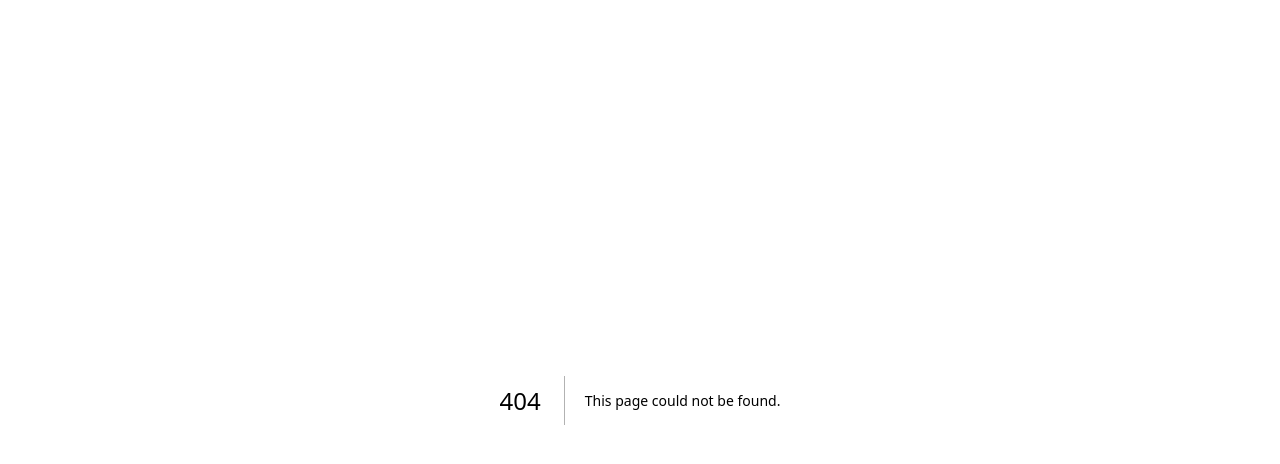
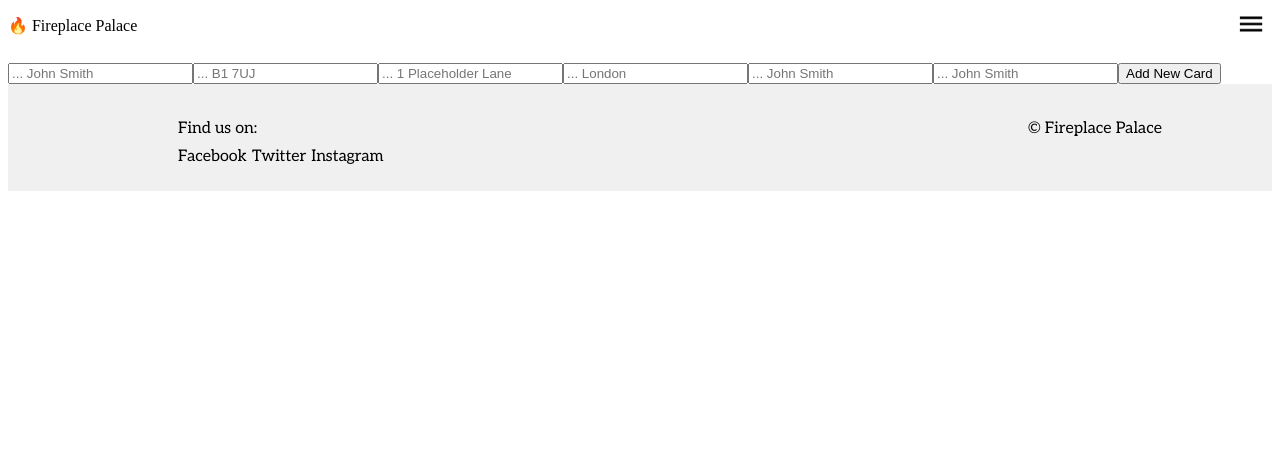
Before and after one commit to cbazzy/fireplace-fork, a Next.js app: page /booking in a window 1280 px wide. Before the commit this address had no page. Shown: the top 464 px of the page. Built offline with nearby package versions, Linux system fonts and the light colour scheme.

Commit message:
form page initial set up

```diff
--- /dev/null
+++ b/app/booking/page.js
@@ -0,0 +1,21 @@
+import Image from "next/image";
+import "./page.css";
+import "react";
+
+import Footer from "../../src/footer-folder/footer.jsx";
+import Header from "../../src/header-folder/header.jsx";
+import FounderHero from "@/src/founders-hero-folder/Hero";
+import FoundersCards from "@/src/founders-mid-container/founders-cards";
+import Form from "@/src/form-folder/form";
+
+export default function Home() {
+  return (
+    <>
+      <Header />
+      <main>
+        <Form />
+      </main>
+      <Footer />
+    </>
+  );
+}
--- a/src/footer-folder/footer.jsx
+++ b/src/footer-folder/footer.jsx
@@ -9,15 +9,9 @@ export default function Footer() {
           <div className="footer-left-upper">Find us on:</div>
 
           <div className="footer-left-lower">
-            <div className="social-media">
-            Facebook
-            </div>
-            <div className="social-media">
-            Twitter
-            </div>
-            <div className="social-media">
-            Instagram
-            </div>
+            <div className="social-media">Facebook</div>
+            <div className="social-media">Twitter</div>
+            <div className="social-media">Instagram</div>
           </div>
         </div>
 
@@ -25,7 +19,6 @@ export default function Footer() {
           <div className="footer-right-upper">© Fireplace Palace</div>
 
           <div className="footer-right-lower">
-            <a href="https://www.fireplacepalace.com">info@firepalace.co.uk</a>
           </div>
         </div>
       </footer>
--- /dev/null
+++ b/src/form-folder/form.jsx
@@ -0,0 +1,21 @@
+import React from "react";
+import Image from "next/image";
+
+export default function Form() {
+  return (
+    <>
+      <div>
+        <form className="form">
+          <input id="full-name" type="text" placeholder="... John Smith" />
+          <input id="postcode" type="text" placeholder="... B1 7UJ" />
+          <input id="address" type="text" placeholder="... 1 Placeholder Lane" />
+          <input id="city" type="text" placeholder="... London" />
+          <input id="phone-number" type="number" placeholder="... John Smith" />
+          <input id="email" type="email" placeholder="... John Smith" />
+
+          <button type="submit">Add New Card</button>
+        </form>
+      </div>
+    </>
+  );
+}
```
Also changed, not shown: app/menu/menu.css (deleted, +0 -25 lines), app/menu/page.js (deleted, +0 -26 lines), app/booking/page.css (added), src/form-folder/form.css (added).
